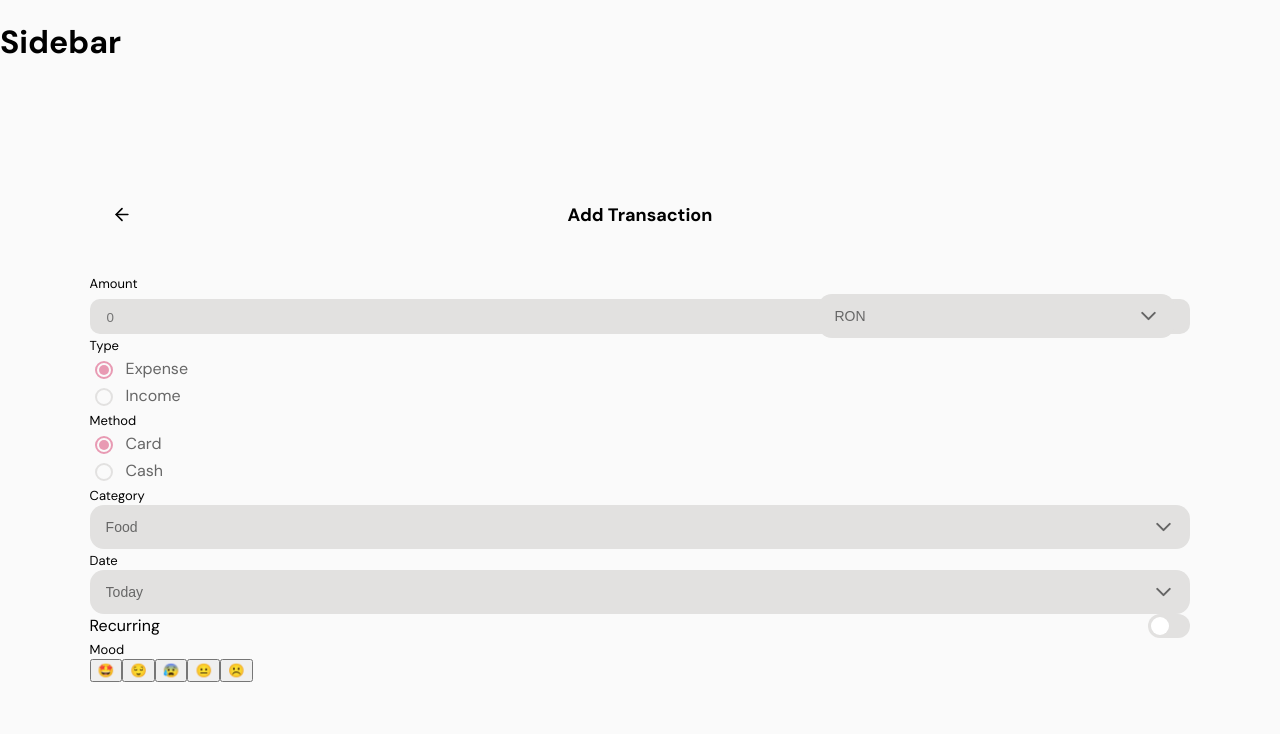
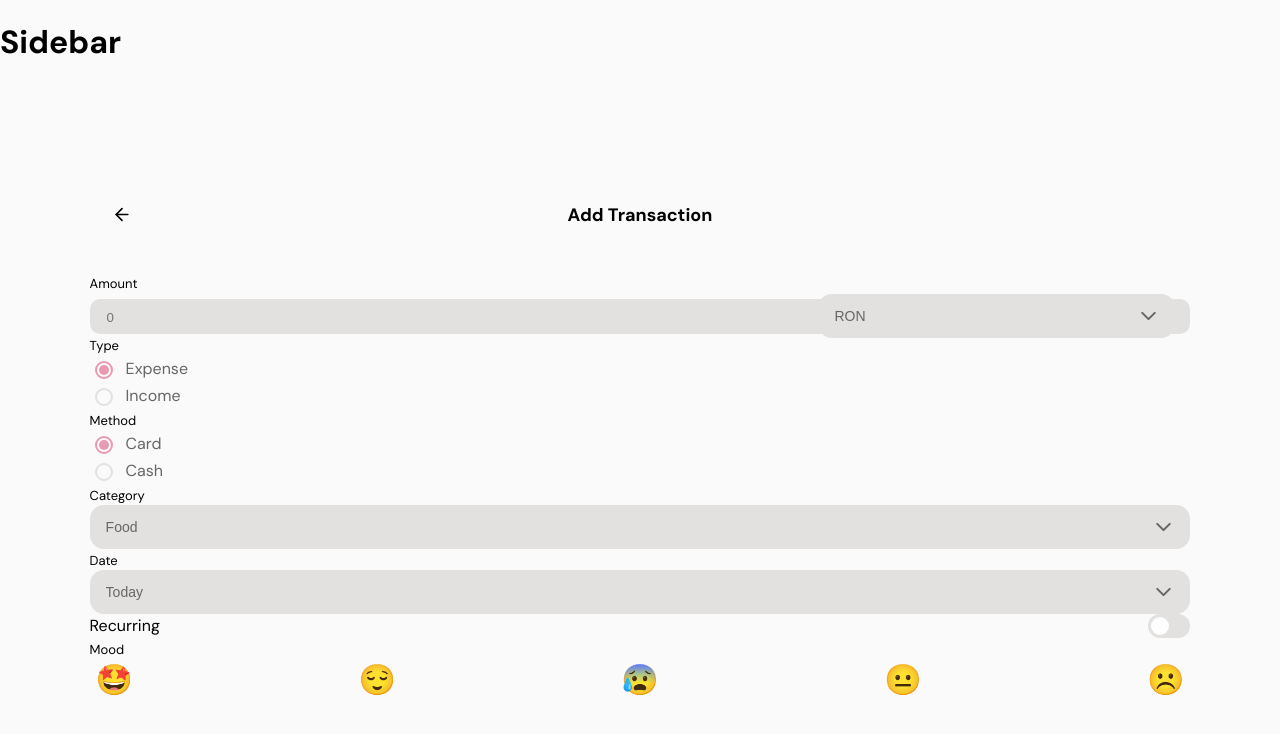
Before and after one commit to mirelalexy/blossom, a React (Vite) app in the folder frontend/: page /add-transaction in a window 1280 px wide. Shown: the top 734 px of the page. Built offline with nearby package versions, Linux system fonts and the light colour scheme.

Commit message:
style(forms): style mood selector

```diff
--- a/frontend/src/components/forms/MoodSelector.jsx
+++ b/frontend/src/components/forms/MoodSelector.jsx
@@ -1,3 +1,5 @@
+import "../../styles/components/MoodSelector.css"
+
 const moods = [
     { value: "happy", emoji: "🤩" },
     { value: "calm", emoji: "😌" },
--- /dev/null
+++ b/frontend/src/styles/components/MoodSelector.css
@@ -0,0 +1,20 @@
+.mood-selector {
+    display: flex;
+    justify-content: space-between;
+}
+
+.mood-btn {
+    font-size: 30px;
+    border: none;
+    background: none;
+    cursor: pointer;
+    transition: transform 0.15s ease;
+}
+
+.mood-btn:hover {
+    transform: scale(1.1);
+}
+
+.mood-btn.selected {
+    transform: scale(1.35);
+}
```
